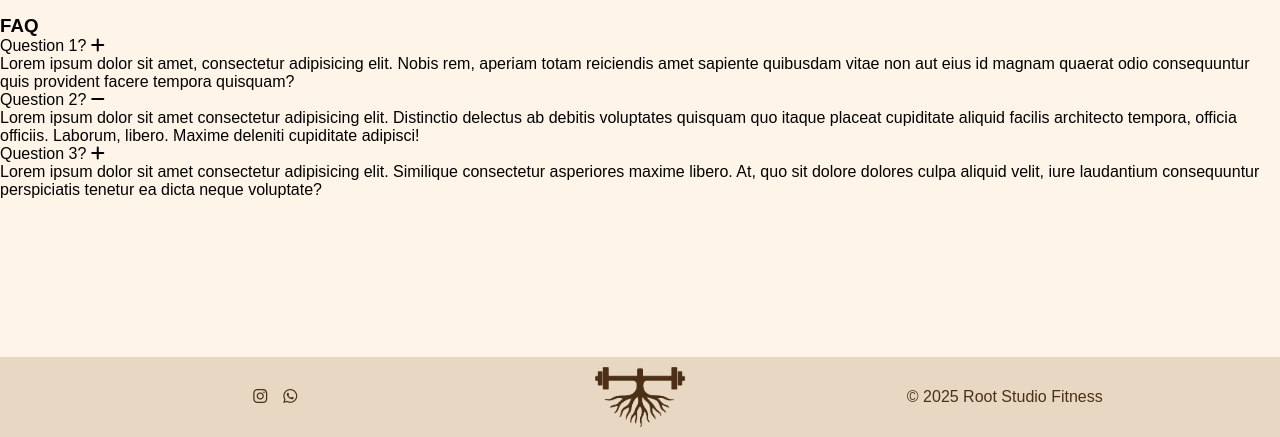
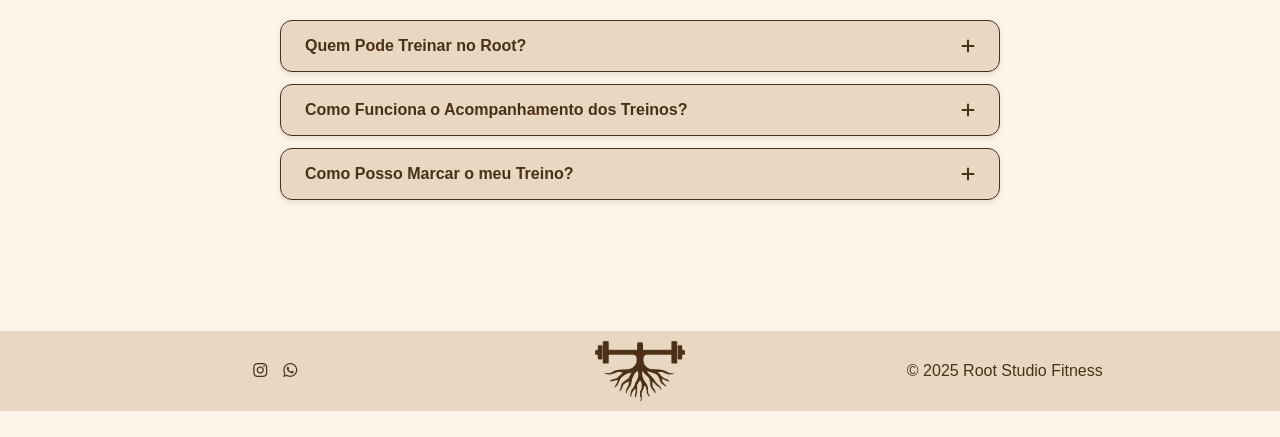
Before and after one commit to Marco-Martins-97/rootStudioFitness, a PHP site: page /about.php in a window 1280 px wide. Shown: the part 2233-2670 px from the top of the page. After the commit the page ends 2644 px from the top, so only its background shows below. Run offline with PHP 8.4, Linux system fonts and the light colour scheme; some libraries are stand-ins or nearby versions.

Commit message:
About HTML(C) CSS(C) JS(C) PHP(N)

```diff
--- a/about.php
+++ b/about.php
@@ -45,8 +45,7 @@
             <section id="history">
                 <div class="history-container">
                     <h1>Root Studio Fitness</h1>
-                    <p>Lorem ipsum dolor, sit amet consectetur adipisicing elit. Adipisci sed cum voluptate magnam, qui minima tenetur quasi dolore reiciendis voluptates amet repudiandae ducimus doloribus, blanditiis, at enim perspiciatis alias quas!</p>
-                    <p>Lorem ipsum, dolor sit amet consectetur adipisicing elit. Harum similique animi sed fugit esse deleniti accusantium fuga eligendi assumenda, cumque ad temporibus soluta perspiciatis non eum rem adipisci aliquam. Harum modi sapiente accusamus voluptatum!</p>
+                    <p>No domingo, dia 15 julho 2025, o Root abriu portas para uma novo capítulo. No Root, acreditamos que tudo começa com uma base sólida, e essa base somos nós. Esta equipa não é feita só de personal trainers. É feita de histórias, experiências, diferentes olhares sobre o corpo e o movimento. É feita de pessoas que escolhem estar presentes, ouvir, adaptar, motivar e caminhar ao lado de quem confia em nós. Cada um de nós traz algo único, mas partilhamos o mesmo propósito: ajudar-te a mover melhor, a viver com mais consciência e a reencontrar a tua raiz.</p>
                 </div>
             </section>
 
@@ -57,9 +56,9 @@
                     </div>
                     <div class="text-container">
                         <h2>João Figueiredo</h2>
-                        <p>Cada um de nós traz algo único, mas partilhamos o mesmo propósito: ajudar-te a mover melhor, a viver com mais consciência e a reencontrar a tua raiz.</p>
-                        <p>Lorem ipsum dolor sit amet consectetur adipisicing elit. Quod, optio illum sequi maiores fugiat provident reiciendis perferendis inventore nisi incidunt expedita odit autem esse excepturi velit sit, consectetur totam voluptates.</p>
-                        <p>Lorem ipsum dolor sit amet consectetur adipisicing elit. Officia cumque possimus illo veritatis hic asperiores quibusdam minima repudiandae ab. Deserunt saepe veniam expedita dolore explicabo iste fugit. Dolores, sequi ipsam.</p>
+                        <p>Chamo-me João e sou o fundacor do Root, um estúdio que nasceu da minha história, da paixão pelo movimento e da convicção de que todo o progresso começa om uma base sólida, no corpo, na mente e na vida.</p>
+                        <p>Sou licenciado em ciências do desporto, com mestrado em ensino, pós-graduaçao em treino terapêutico e formação em pilates.</p>
+                        <p>Tive uma infância marcada pela obsidade, onde pesei mais de 130kg. Uma realidade que mudou quando decidi transformar a minha vida através do movimento. Cheguei aos 60Kg, e desde entãp nunca mais parei. Musculação, futebol, natação, padel...</p>
                     </div>
                 </div>
             </section>
@@ -71,9 +70,9 @@
                     </div>
                     <div class="text-container">
                         <h2>Sophie Rocha</h2>
-                        <p>Cada um de nós traz algo único, mas partilhamos o mesmo propósito: ajudar-te a mover melhor, a viver com mais consciência e a reencontrar a tua raiz.</p>
-                        <p>Lorem, ipsum dolor sit amet consectetur adipisicing elit. Molestiae, quae rerum! Iusto accusantium ipsa tempora molestiae facilis numquam, assumenda, unde eum architecto, tenetur dolores alias? Cum officia eos quaerat totam!</p>
-                        <p>Lorem ipsum dolor sit amet consectetur adipisicing elit. Ex vitae, quisquam error repellendus voluptas magnam culpa ipsa odit qui repellat quia veritatis odio iste! Quisquam corporis doloremque maxime enim libero.</p>
+                        <p>Olá, sou a Sophie e sempre vivi com o desporto no coração. Sou licenciada em gestão pública e mestre em gestão das organizações, mas foi durante a pandemia que a minha vida me desafiou a olhar para dentro, e decidir seguir o meu verdadeiro sonho de trabalharna área do exercício físico.</p>
+                        <p>Formei-me em técnica de exercício físico pela <a href="">@fitnessacademy</a>, onde obtive o meu títilo proficional. Desde então, especializei-me em aulas de grupo, e foi aí que encontrei a minha grande paixao, o step.</p>
+                        <p>Sou motiada por alegria, empatia e energia positiva. Gosto de criar um ambiente leve, onde o trino é mais do que esforço, é conecção, evolução e bem-estar.</p>
                     </div>
                 </div>
             </section>
@@ -82,11 +81,39 @@
                 <div class="contacts-container">
                     <div id="map" class="map"></div>
                     <div class="contact-info">
-                        <p>Lorem ipsum dolor sit amet.</p>
-                        <p>Lorem ipsum dolor sit amet.</p>
-                        <p>Lorem ipsum dolor sit amet.</p>
-                        <p>Lorem ipsum dolor sit amet.</p>
-                        <p>Lorem ipsum dolor sit amet.</p>
+                        <p>Morada: <a href="https://maps.app.goo.gl/ToG9UKXNECdGPDrY6" target="_blank">Travessa Doutor Francisco Sá Carneiro 150 fração 1 G, 4740-010 Esposende</a></p>
+                        <p>Telemovel: <a href="tel:+351925677310">+351 925 677 310</a></p>
+                        <p>Horários:
+                            <div class="schedule-container">
+                                <div class="schedule">
+                                    <div class="day">Segunda-Feira:</div><div class="time">07h00 - 20h30</div>
+                                </div>
+                                <div class="schedule">
+                                    <div class="day">Terça-Feira:</div><div class="time">07h00 - 20h30</div>
+                                </div>
+                                <div class="schedule">
+                                    <div class="day">Quarta-Feira:</div><div class="time">07h00 - 20h30</div>
+                                </div>
+                                <div class="schedule">
+                                    <div class="day">Quinta-Feira:</div><div class="time">07h00 - 20h30</div>
+                                </div>
+                                <div class="schedule">
+                                    <div class="day">Sexta-Feira:</div><div class="time">07h00 - 20h30</div>
+                                </div>
+                                <div class="schedule">
+                                    <div class="day">Sábado:</div><div class="time">08h00 - 12h00</div>
+                                </div>
+                                <div class="schedule">
+                                    <div class="day">Domingo:</div><div class="time">Encerrado</div>
+                                </div>
+                            </div>
+                        </p>
+                        <p>
+                            <div class="social-container">
+                                <a href="https://instagram.com/root.studiofitness" target="_blank" aria-label="Instagram"><i class="fab fa-instagram"></i></a>
+                                <a href="https://api.whatsapp.com/send?phone=351925677310" target="_blank" aria-label="WhatsApp"><i class="fab fa-whatsapp"></i></a>
+                            </div>
+                        </p>
                     </div>
                 </div>
             </section>
@@ -97,29 +124,31 @@
                     <h3>FAQ</h3>
                     <div class="faq-item">
                         <div class="faq-question">
-                            Question 1?
+                            Quem Pode Treinar no Root?
                             <i class="fas fa-plus"></i>
                         </div>
                         <div class="faq-answer">
-                            Lorem ipsum dolor sit amet, consectetur adipisicing elit. Nobis rem, aperiam totam reiciendis amet sapiente quibusdam vitae non aut eius id magnam quaerat odio consequuntur quis provident facere tempora quisquam?
+                            Toda a Gente, O Root foi criado para pessoas reais, com rotinas, dúvidas, objectivos e ritmos diferentes.
                         </div>
                     </div>
                     <div class="faq-item">
                         <div class="faq-question">
-                            Question 2?
-                            <i class="fas fa-minus"></i>
+                            Como Funciona o Acompanhamento dos Treinos?
+                            <i class="fas fa-plus"></i>
                         </div>
                         <div class="faq-answer">
-                            Lorem ipsum dolor sit amet consectetur adipisicing elit. Distinctio delectus ab debitis voluptates quisquam quo itaque placeat cupiditate aliquid facilis architecto tempora, officia officiis. Laborum, libero. Maxime deleniti cupiditate adipisci!
+                            No Root, acretitamos que o verdadeiro progresso começa com uma base solida.
+                            Somos mais o que presonal trainers. Queremos ajudar-te a gostar de  te movimentar, a valorizar o proceso e a desafiar-te continuamente.
+                            Aqui, todos os treinos vão além do fisico, procuramos promover hábitos saudáveis, consistência corporal e autonomia.
                         </div>
                     </div>
                     <div class="faq-item">
                         <div class="faq-question">
-                            Question 3?
+                            Como  Posso Marcar o meu Treino?
                             <i class="fas fa-plus"></i>
                         </div>
                         <div class="faq-answer">
-                            Lorem ipsum dolor sit amet consectetur adipisicing elit. Similique consectetur asperiores maxime libero. At, quo sit dolore dolores culpa aliquid velit, iure laudantium consequuntur perspiciatis tenetur ea dicta neque voluptate?
+                            Basta <a href="signup.php">registar</a> no site e enviar uma <a href="plans.php#application">candidatura</a>. Pode também enviar mensagem pelo <a href="https://api.whatsapp.com/send?phone=351925677310" target="_blank">WhatsApp</a> ou <a href="https://instagram.com/root.studiofitness" target="_blank">Instagram</a>.
                         </div>
                     </div>
 
@@ -141,5 +170,6 @@
     <script src="https://unpkg.com/leaflet/dist/leaflet.js"></script>
     <script src="js/navMenu.js"></script>
     <script src="js/map.js"></script>
+    <script src="js/about.js"></script>
 
 </html>
--- a/css/about.css
+++ b/css/about.css
@@ -61,70 +61,136 @@
 /* CONTACTS - SECTION */
 .contacts-container{
     width: 100%;
+    min-height: 500px;
+    display: flex;
+    flex-direction: column;
+    gap: 32px;
 }
 .map{
     width: 100%;
     max-width: 768px;
     height: 500px;
-    /* margin: auto;
-    margin-bottom: 2rem;
-    */
     z-index: 1;
+}
+
+.contact-info{
+    width: 100%;
+    max-width: 768px;
+    text-align: center;
+    color: var(--PRIMARY-TXT-COLOR);
+    font-weight: bold;
+}
+.contact-info p{
+    margin: 1rem 0;
+}
+.contact-info p a{
+    font-size: 0.9rem;
+}
+.schedule-container{
+    display: flex;
+    flex-direction: column;
+    gap: 8px;
+}
+
+.schedule{
+    display: grid;
+    grid-template-columns: 1fr 1fr;
+    align-items: center;
+    gap: 1rem;
+}
+.day {
+    text-align: right;
+}
+
+.time {
+    text-align: left;
+    font-size: 0.9rem;
+}
+
+.social-container{
+    margin-top: 48px;
+    display: flex;
+    justify-content: center;
+    gap: 16px;
+    width: 100%;
+    font-size: 2rem;
+}
+
+.contact-info a{
+    color: var(--PRIMARY-TXT-COLOR);
+}
+.contact-info a:hover{
+    color: var(--SECONDARY-TXT-COLOR);
 }
 
 
 
-
-
 /* FAQ - SECTION */
-
 .faq-container {
-/*   font-family: Arial, sans-serif;
-  background: #f9f9f9;
-  padding: 20px;
-  max-width: 700px;
-  margin: auto; */
+    width: 100%;
+    max-width: 768px;
+    padding: 32px 24px;
 }
 
-/* .faq-container h2 {
-  text-align: center;
-  margin-bottom: 30px; */
+.faq-container h3 {
+    text-align: center;
+    font-size: 2rem;
+    margin-bottom: 32px;
+    font-weight: bold;
+    color: var(--PRIMARY-TXT-COLOR);
 }
 
 .faq-item {
-/*   background: #fff;
-  margin-bottom: 10px;
-  border-radius: 8px;
+  border: 1px solid var(--PRIMARY-BORDER-COLOR);
+  border-radius: 12px;
+  margin-bottom: 12px;
   overflow: hidden;
-  box-shadow: 0 2px 5px rgba(0, 0, 0, 0.1); */
+  background: var(--SECONDARY-BG-COLOR);
+  box-shadow: 0 2px 6px var(--SHADOW-COLOR);
+  transition: all 0.3s ease;
 }
 
 .faq-question {
-/*   padding: 15px;
-  cursor: pointer;
-  background: #eee;
-  font-weight: bold;
   display: flex;
   justify-content: space-between;
-  align-items: center; */
+  align-items: center;
+  padding: 16px 24px;
+  cursor: pointer;
+  font-weight: bold;
+  color: var(--PRIMARY-TXT-COLOR);
+  transition: background 0.3s;
+}
+
+.faq-question:hover, .faq-question:hover > i{
+  background-color: var(--TERTIARY-BG-COLOR);
+  color: var(--SECONDARY-TXT-COLOR);
+}
+
+.faq-question i {
+  color: var(--PRIMARY-TXT-COLOR);
+  transition: transform 0.3s ease;
 }
 
 .faq-answer {
-/*   max-height: 0;
-  overflow: hidden;
-  padding: 0 15px;
-  transition: all 0.3s ease;
-  background: #fff; */
+  padding: 0 24px 16px;
+  font-size: 0.9rem;
+  line-height: 1.5;
+  color: var(--PRIMARY-TXT-COLOR);
+  display: none;
 }
 
-.faq-answer.open {
- /*  padding: 15px;
-  max-height: 500px; /* large enough for content */ */
+.faq-item.open > .faq-answer{
+    display: block;
 }
 
-.faq-item i {
- /*  font-size: 18px;
-  transition: transform 0.3s ease; */
+.faq-answer a {
+  text-decoration: none;
+  font-weight: bold;
+  color: var(--PRIMARY-TXT-COLOR);
+}
+
+.faq-answer a:hover {
+  text-decoration: underline;
 }
 
 
@@ -145,4 +211,24 @@
         width: auto;
     }
 
+    /* CONTACTS - SECTION */
+    .contacts-container{
+        flex-direction: row;
+        width: 100%;
+        max-width: 1200px;
+        padding: 32px 24px;
+    }
+
+    .map{
+        border-radius: 16px;
+        border: 2px solid var(--PRIMARY-BORDER-COLOR);
+        width: 60%;
+    }
+
+    .contact-info{
+        width: 40%;
+    }
+
+
+
 }
--- a/js/map.js
+++ b/js/map.js
@@ -29,7 +29,7 @@ document.addEventListener("DOMContentLoaded", () => {
                     iconSize: [32, 32],
                     iconAnchor: [16, 32]
                 });
-                L.marker(userLoc, { icon: userIcon }).addTo(map).bindPopup("You are here");
+                L.marker(userLoc, { icon: userIcon }).addTo(map).bindPopup("Voce Está Aqui");
 
                 // Fit map to both markers
                 map.fitBounds([rootStudio, userLoc]);
```
Also changed, not shown: js/about.js (added, +27 -0 lines).
